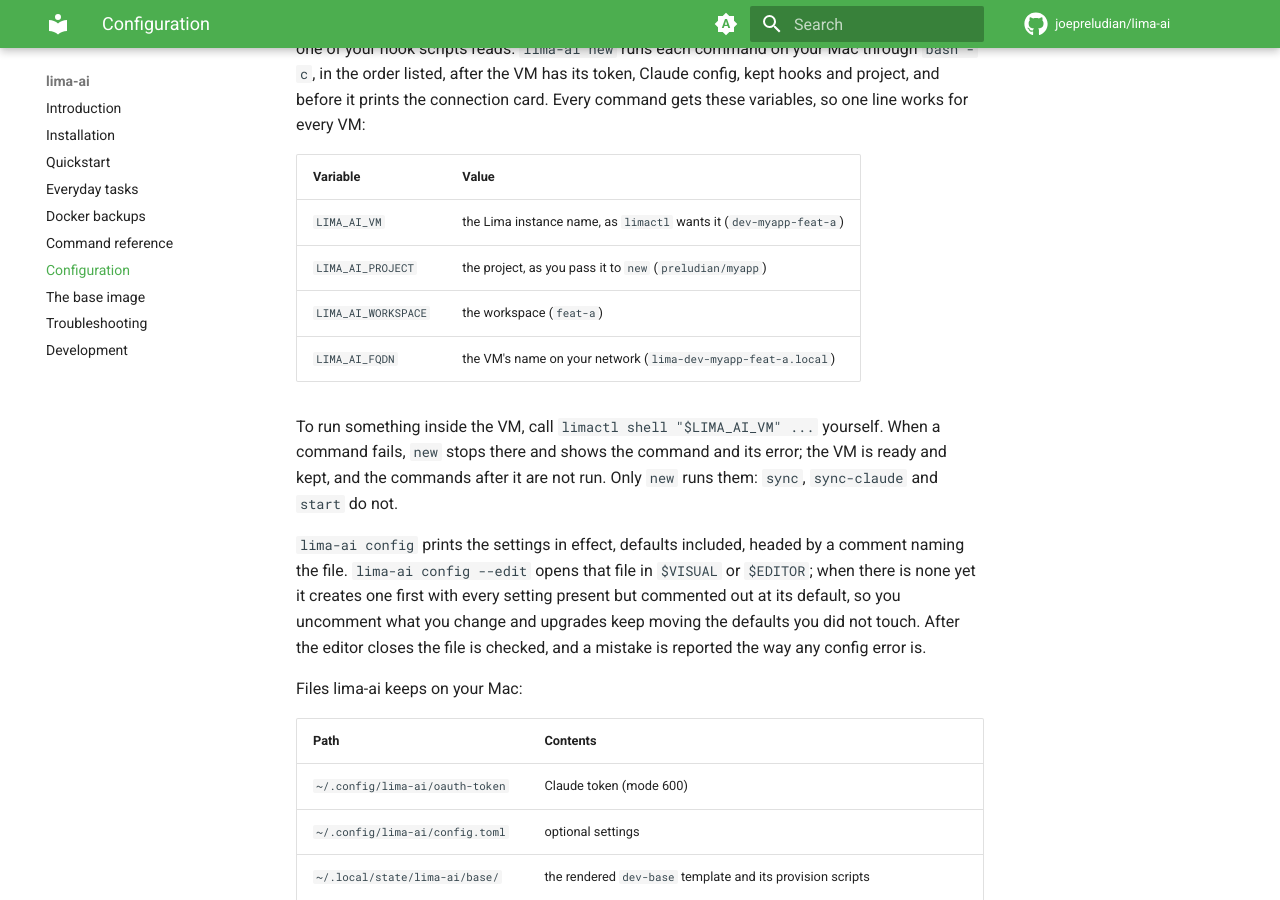
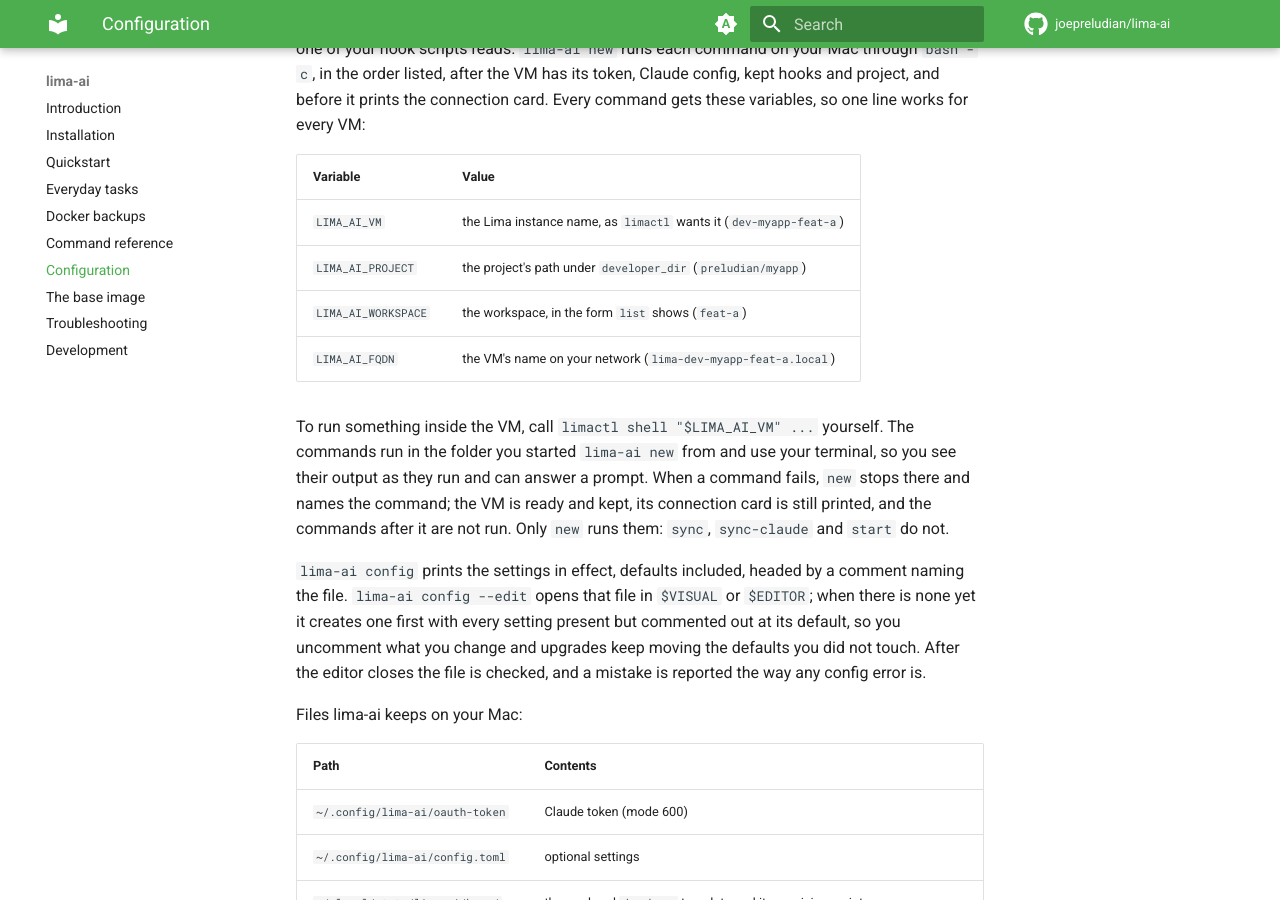
Before and after one commit to joepreludian/lima-ai, an MkDocs documentation site: the page built from docs/manual/docs/configuration.md, in a window 1280 px wide and 900 px high, scrolled down 1113 px. Built offline with MkDocs 1.6.1 and Material for MkDocs 9.7.7, drawn with Linux system fonts in a browser that asks for light colours; comment, search, counter and statistics services are not loaded.

Commit message:
fix: post_create commands use the terminal, the card still prints when one fails, and config shows non-ASCII values as valid TOML

```diff
--- a/docs/manual/docs/configuration.md
+++ b/docs/manual/docs/configuration.md
@@ -61,13 +61,16 @@ works for every VM:
 | Variable | Value |
 |---|---|
 | `LIMA_AI_VM` | the Lima instance name, as `limactl` wants it (`dev-myapp-feat-a`) |
-| `LIMA_AI_PROJECT` | the project, as you pass it to `new` (`preludian/myapp`) |
-| `LIMA_AI_WORKSPACE` | the workspace (`feat-a`) |
+| `LIMA_AI_PROJECT` | the project's path under `developer_dir` (`preludian/myapp`) |
+| `LIMA_AI_WORKSPACE` | the workspace, in the form `list` shows (`feat-a`) |
 | `LIMA_AI_FQDN` | the VM's name on your network (`lima-dev-myapp-feat-a.local`) |
 
 To run something inside the VM, call `limactl shell "$LIMA_AI_VM" ...`
-yourself. When a command fails, `new` stops there and shows the command and
-its error; the VM is ready and kept, and the commands after it are not run.
+yourself. The commands run in the folder you started `lima-ai new` from and
+use your terminal, so you see their output as they run and can answer a
+prompt. When a command fails, `new` stops there and names the command; the
+VM is ready and kept, its connection card is still printed, and the
+commands after it are not run.
 Only `new` runs them: `sync`, `sync-claude` and `start` do not.
 
 `lima-ai config` prints the settings in effect, defaults included, headed by
```
Also changed, not shown: 4 other files.
